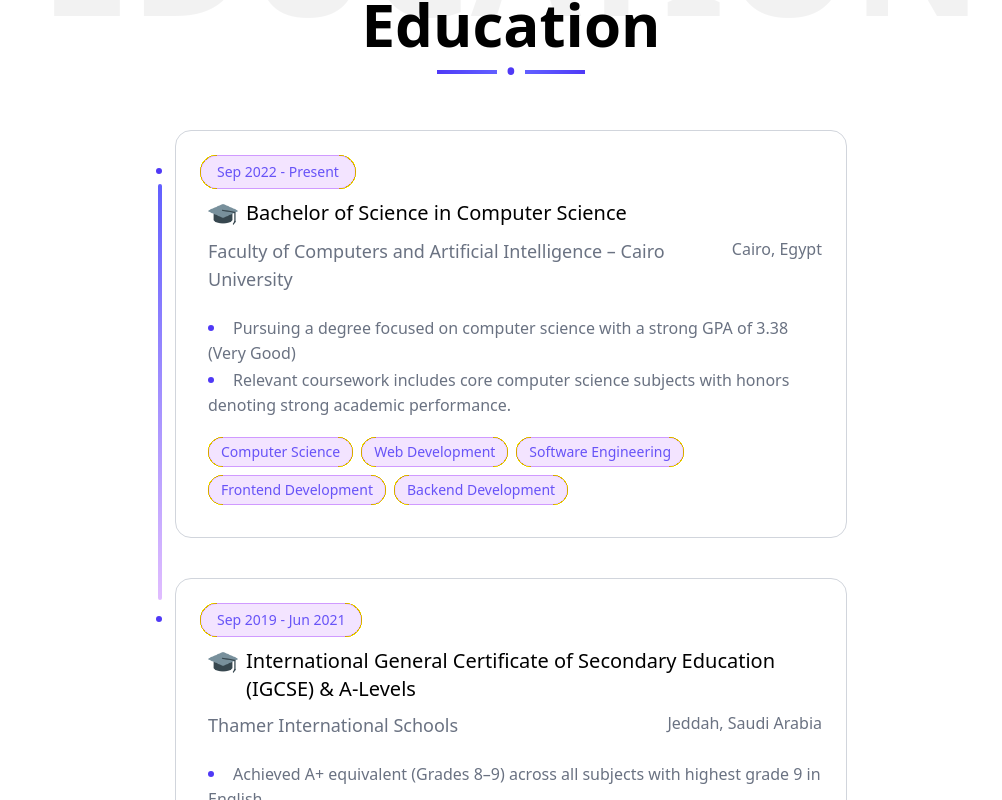
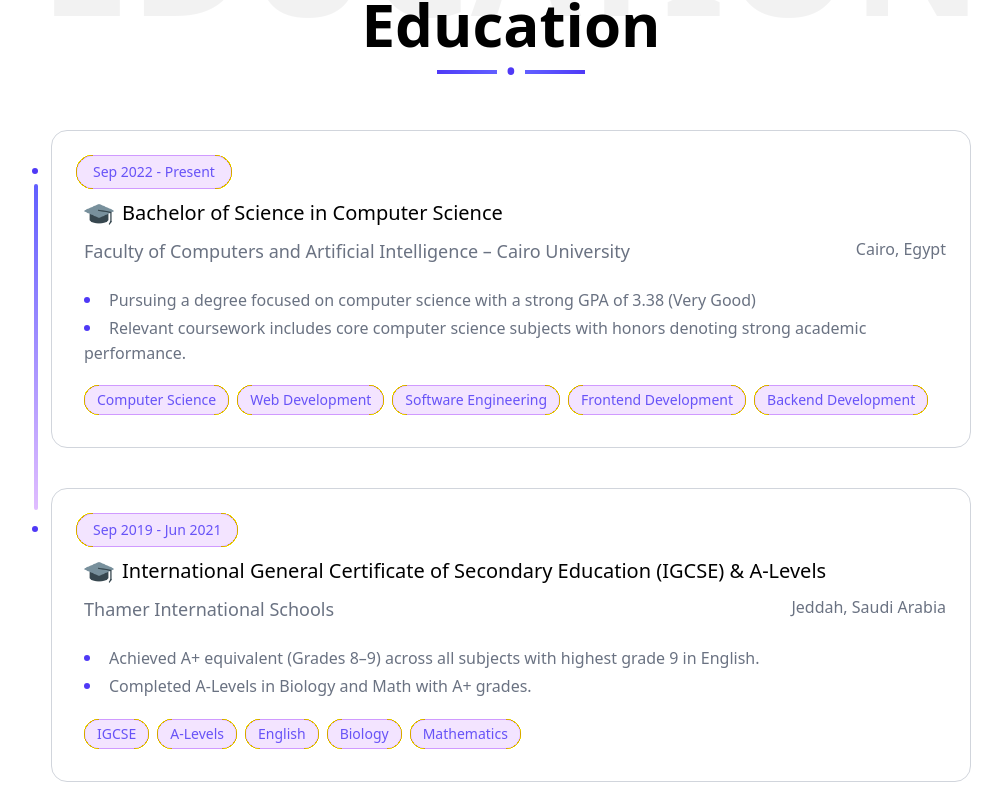
Before and after one commit to Mariam-Amro-2005/Fullstack-Portifolio, a Next.js app: page / in a window 1280 px wide. Shown: the part 1680-2480 px from the top of the page, without its empty margins (129-1131 px from the left). Built offline with nearby package versions, Linux system fonts and the light colour scheme.

Commit message:
fix: adjust layout for Education section to improve responsiveness and alignment

```diff
--- a/src/components/sections/Education.tsx
+++ b/src/components/sections/Education.tsx
@@ -44,7 +44,7 @@ export default function Education(educationData: EducationProps) {
 
                 </div>
 
-                <div className="flex w-full sm:max-w-2xl gap-10">
+                <div className="flex w-full max-w-full sm:max-w-2xl lg:max-w-5/6 justify-center gap-10">
                     <ul className="relative list-disc list-outside marker:text-indigo-600 marker:text-lg">
                         {educationData.educations.map((edu, index) => (
                             <li key={index} className={`mb-10 relative ${index < totalItems - 1 ? "before:content-[''] before:absolute before:-left-4.25 before:top-13.5 before:h-[calc(100%+0.5rem)] before:w-1 before:bg-linear-to-b before:from-indigo-500 before:to-purple-400/50 before:rounded-full" : ""}`}>
```
